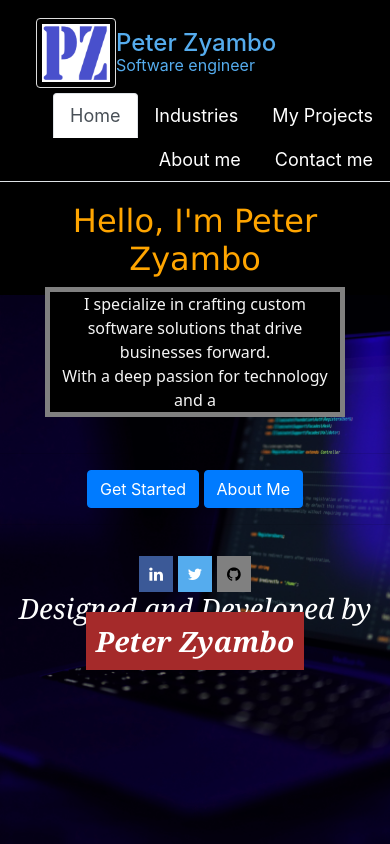
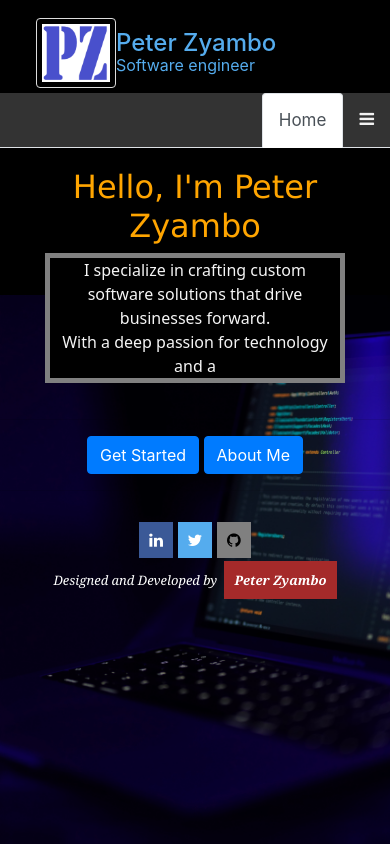
Before and after one commit to sangwani-coder/mysite, a Flask app: page / in a window 390 px wide. Run offline with Flask 2, Linux system fonts and the light colour scheme.

Commit message:
make Nav and footer responsive

```diff
--- a/zyambo/static/css/styles.css
+++ b/zyambo/static/css/styles.css
@@ -253,3 +253,74 @@ table {
 .ready {
     color: red;
 }
+
+
+/* Add a black background color to the top navigation */
+.topnav {
+    background-color: #333;
+    overflow: hidden;
+  }
+
+  /* Style the links inside the navigation bar */
+  .topnav a {
+    float: left;
+    display: block;
+    color: #f2f2f2;
+    text-align: center;
+    padding: 14px 16px;
+    text-decoration: none;
+    font-size: 17px;
+  }
+
+  /* Change the color of links on hover */
+  .topnav a:hover {
+    background-color: #ddd;
+    color: black;
+  }
+
+  /* Add an active class to highlight the current page */
+  .topnav li.a.active {
+    background-color: #04AA6D;
+    color: white;
+  }
+
+  /* Hide the link that should open and close the topnav on small screens */
+  .topnav .icon {
+    display: none;
+  }
+
+/* When the screen is less than 600 pixels wide, hide all links, except for the first one ("Home").
+Show the link that contains should open and close the topnav (.icon) */
+@media screen and (max-width: 600px) {
+    .topnav li:not(:first-child) {display: none;}
+    .topnav li.icon {
+      float: right;
+      display: block;
+    }
+  }
+
+  /* The "responsive" class is added to the topnav with JavaScript when the user clicks on the icon.
+  This class makes the topnav look good on small screens (display the links vertically instead of horizontally) */
+  @media screen and (max-width: 600px) {
+    .topnav.responsive {position: relative;}
+    .topnav.responsive li.icon {
+      position: absolute;
+      right: 0;
+      top: 0;
+    }
+    .topnav.responsive li {
+      float: none;
+      display: block;
+      text-align: left;
+    }
+
+  }
+
+@media screen and (max-width: 600px) {
+    #tag-dev {
+        font-size: small;
+    }
+    .tag-pz {
+        font-size: small;
+    }
+}
--- a/zyambo/static/js/script.js
+++ b/zyambo/static/js/script.js
@@ -24,3 +24,14 @@ function typeWriter() {
 function modify() {
     document.getElementById('hide').classList.add('ready');
 }
+
+
+/* Toggle between adding and removing the "responsive" class to topnav when the user clicks on the icon */
+function myFunction() {
+    var x = document.getElementById("myTopnav");
+    if (x.className === "topnav") {
+      x.className += " responsive";
+    } else {
+      x.className = "topnav";
+    }
+  }
--- a/zyambo/templates/base.html
+++ b/zyambo/templates/base.html
@@ -30,7 +30,7 @@
         <p id="job">Software engineer</p>
     </div>
     <!-- nav -->
-    <div>
+    <div class="topnav" id="myTopnav">
         <ul class="nav nav-tabs justify-content-end">
             <li class="nav-item">
                 <a class="nav-link active" href="{{url_for('app_views.index')}}">Home <span
@@ -57,6 +57,11 @@
                         class="link-pipes active-pipe">|</span></a>
 
             </li>
+            <li class="nav-item icon">
+                <a href="javascript:void(0);" class="" onclick="myFunction()">
+                    <i class="fa fa-bars"></i>
+                  </a>
+            </li>
         </ul>
     </div>
     <section class="custom-section">
```
